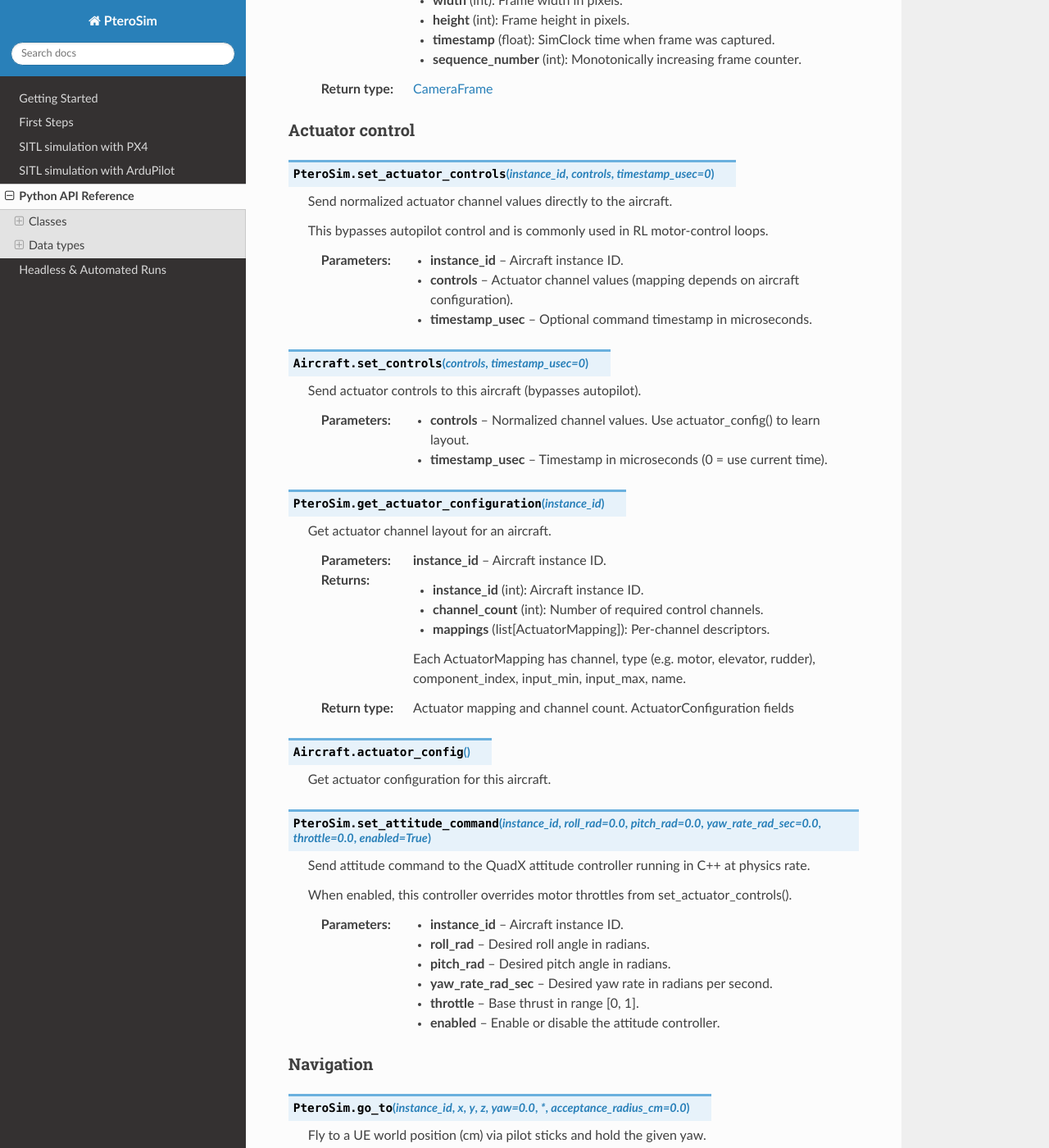
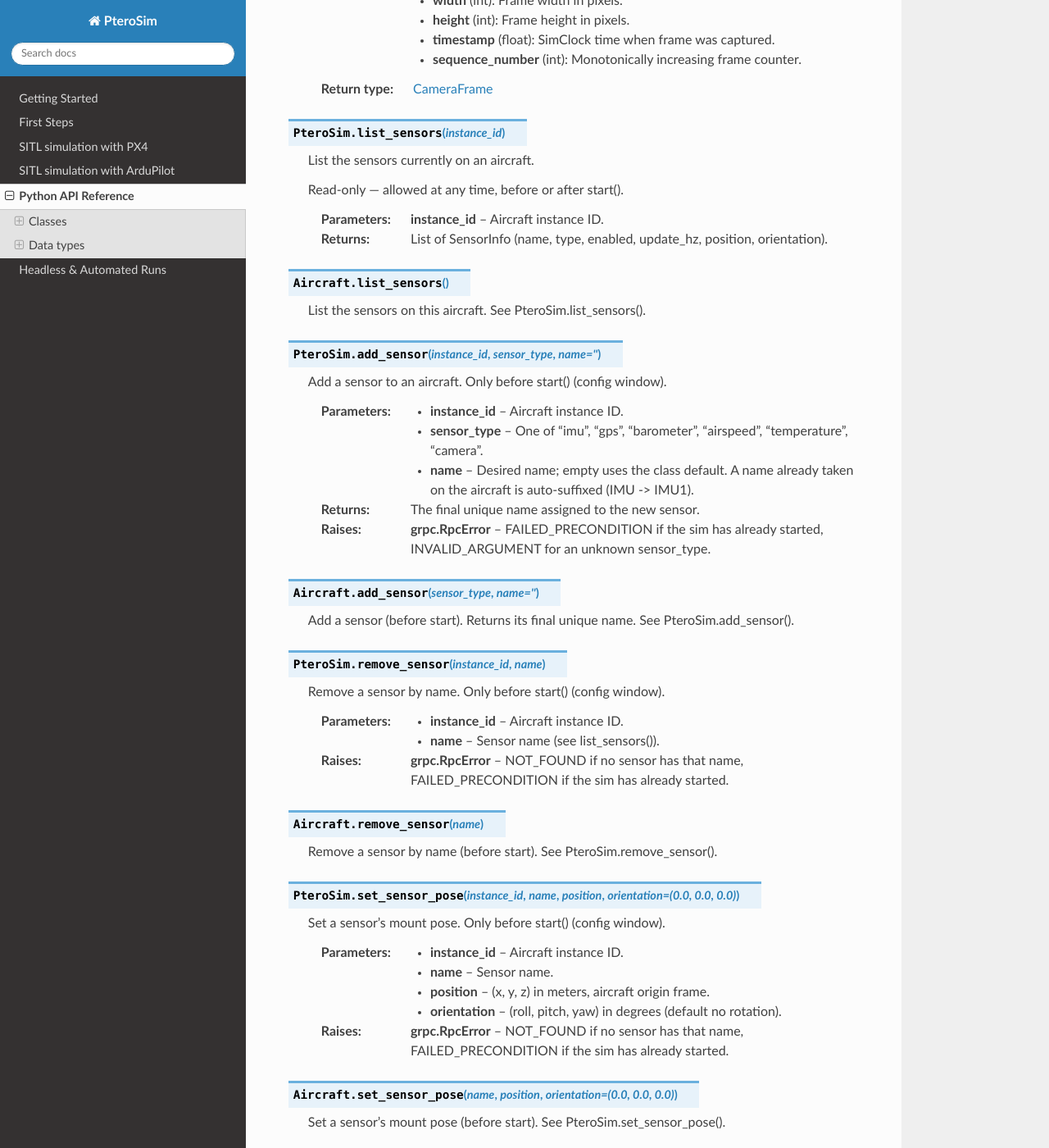
Before and after one commit to AlexanderRex/PteroSimDocs, a Sphinx documentation site: the page built from docs/source/python_api.rst, in a window 1280 px wide and 1400 px high, scrolled down 4842 px. Shown: the whole window at 82% size. Built offline with Sphinx 7.4.7 and the Read the Docs theme 3.1.0, drawn with Linux system fonts in a browser that asks for light colours; some of the changed text lies outside the part shown.

Commit message:
docs: regenerate python_api.rst from SDK 1d4321918871e3680f9f428dd841521a994b794a (#12)

```diff
--- a/docs/source/python_api.rst
+++ b/docs/source/python_api.rst
@@ -228,6 +228,90 @@
              - **timestamp** (float): SimClock time when frame was captured.
              - **sequence_number** (int): Monotonically increasing frame counter.
    :rtype: CameraFrame
+
+.. py:method:: PteroSim.list_sensors(instance_id)
+
+   List the sensors currently on an aircraft.
+
+   Read-only — allowed at any time, before or after start().
+
+   :param instance_id: Aircraft instance ID.
+
+   :returns: List of SensorInfo (name, type, enabled, update_hz, position, orientation).
+
+.. py:method:: Aircraft.list_sensors()
+
+   List the sensors on this aircraft. See PteroSim.list_sensors().
+
+.. py:method:: PteroSim.add_sensor(instance_id, sensor_type, name="")
+
+   Add a sensor to an aircraft. Only before start() (config window).
+
+   :param instance_id: Aircraft instance ID.
+   :param sensor_type: One of "imu", "gps", "barometer", "airspeed",
+                       "temperature", "camera".
+   :param name: Desired name; empty uses the class default. A name already taken
+                on the aircraft is auto-suffixed (IMU -> IMU1).
+
+   :returns: The final unique name assigned to the new sensor.
+
+   :raises grpc.RpcError: FAILED_PRECONDITION if the sim has already started,
+       INVALID_ARGUMENT for an unknown sensor_type.
+
+.. py:method:: Aircraft.add_sensor(sensor_type, name="")
+
+   Add a sensor (before start). Returns its final unique name. See PteroSim.add_sensor().
+
+.. py:method:: PteroSim.remove_sensor(instance_id, name)
+
+   Remove a sensor by name. Only before start() (config window).
+
+   :param instance_id: Aircraft instance ID.
+   :param name: Sensor name (see list_sensors()).
+
+   :raises grpc.RpcError: NOT_FOUND if no sensor has that name,
+       FAILED_PRECONDITION if the sim has already started.
+
+.. py:method:: Aircraft.remove_sensor(name)
+
+   Remove a sensor by name (before start). See PteroSim.remove_sensor().
+
+.. py:method:: PteroSim.set_sensor_pose(instance_id, name, position, orientation=(0.0, 0.0, 0.0))
+
+   Set a sensor's mount pose. Only before start() (config window).
+
+   :param instance_id: Aircraft instance ID.
+   :param name: Sensor name.
+   :param position: (x, y, z) in meters, aircraft origin frame.
+   :param orientation: (roll, pitch, yaw) in degrees (default no rotation).
+
+   :raises grpc.RpcError: NOT_FOUND if no sensor has that name,
+       FAILED_PRECONDITION if the sim has already started.
+
+.. py:method:: Aircraft.set_sensor_pose(name, position, orientation=(0.0, 0.0, 0.0))
+
+   Set a sensor's mount pose (before start). See PteroSim.set_sensor_pose().
+
+.. py:method:: PteroSim.set_sensor_param(instance_id, name, *, enabled=None, update_hz=None, noise=None, logging=None)
+
+   Update sensor parameters. Only the given (non-None) fields are applied.
+
+   Only before start() (config window).
+
+   :param instance_id: Aircraft instance ID.
+   :param name: Sensor name.
+   :param enabled: Enable/disable the sensor.
+   :param update_hz: Update rate in Hz (must be > 0).
+   :param noise: Enable/disable sensor noise.
+   :param logging: Enable/disable per-sensor logging.
+
+   :raises grpc.RpcError: NOT_FOUND if no sensor has that name,
+       FAILED_PRECONDITION if the sim has already started,
+       INVALID_ARGUMENT if update_hz <= 0.
+
+.. py:method:: Aircraft.set_sensor_param(name, *, enabled=None, update_hz=None, noise=None, logging=None)
+
+   Update sensor params, only non-None fields (before start). See PteroSim.set_sensor_param().
 
 Actuator control
 ^^^^^^^^^^^^^^^^
@@ -602,6 +686,28 @@
       :type: float
       :value: 0.0
 
+.. py:class:: SensorInfo
+
+   One sensor's identity and pose (from list_sensors()).
+
+   .. py:attribute:: name
+      :type: str
+
+   .. py:attribute:: type
+      :type: str
+
+   .. py:attribute:: enabled
+      :type: bool
+
+   .. py:attribute:: update_hz
+      :type: float
+
+   .. py:attribute:: position
+      :type: tuple[float, float, float]
+
+   .. py:attribute:: orientation
+      :type: tuple[float, float, float]
+
 .. py:class:: ActuatorConfiguration
 
    Actuator layout for an aircraft.
```
